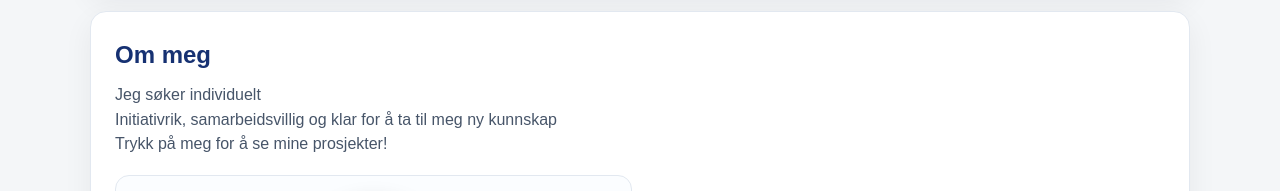
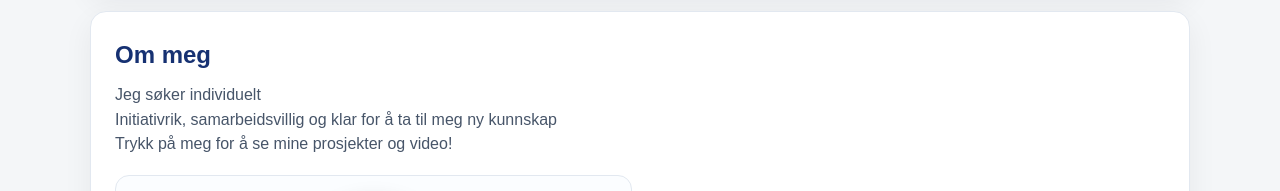
Before and after one commit to Arildb88/Hjemmeside_alene, a plain HTML site: page index.html in a window 1280 px wide. Shown: the part 800-991 px from the top of the page. Drawn offline with Linux system fonts and the light colour scheme.

Commit message:
Update index.html

```diff
--- a/index.html
+++ b/index.html
@@ -27,7 +27,7 @@
       <h2>Om meg</h2>
       <p>Jeg søker individuelt</p>
       <p>Initiativrik, samarbeidsvillig og klar for å ta til meg ny kunnskap</p>
-      <p>Trykk på meg for å se mine prosjekter!</p>
+      <p>Trykk på meg for å se mine prosjekter og video!</p>
 
       <div class="person-grid">
         <article class="person-card person-card-clickable" data-href="arild.html" tabindex="0" role="link" aria-label="Ga til Arild-profil">
```
